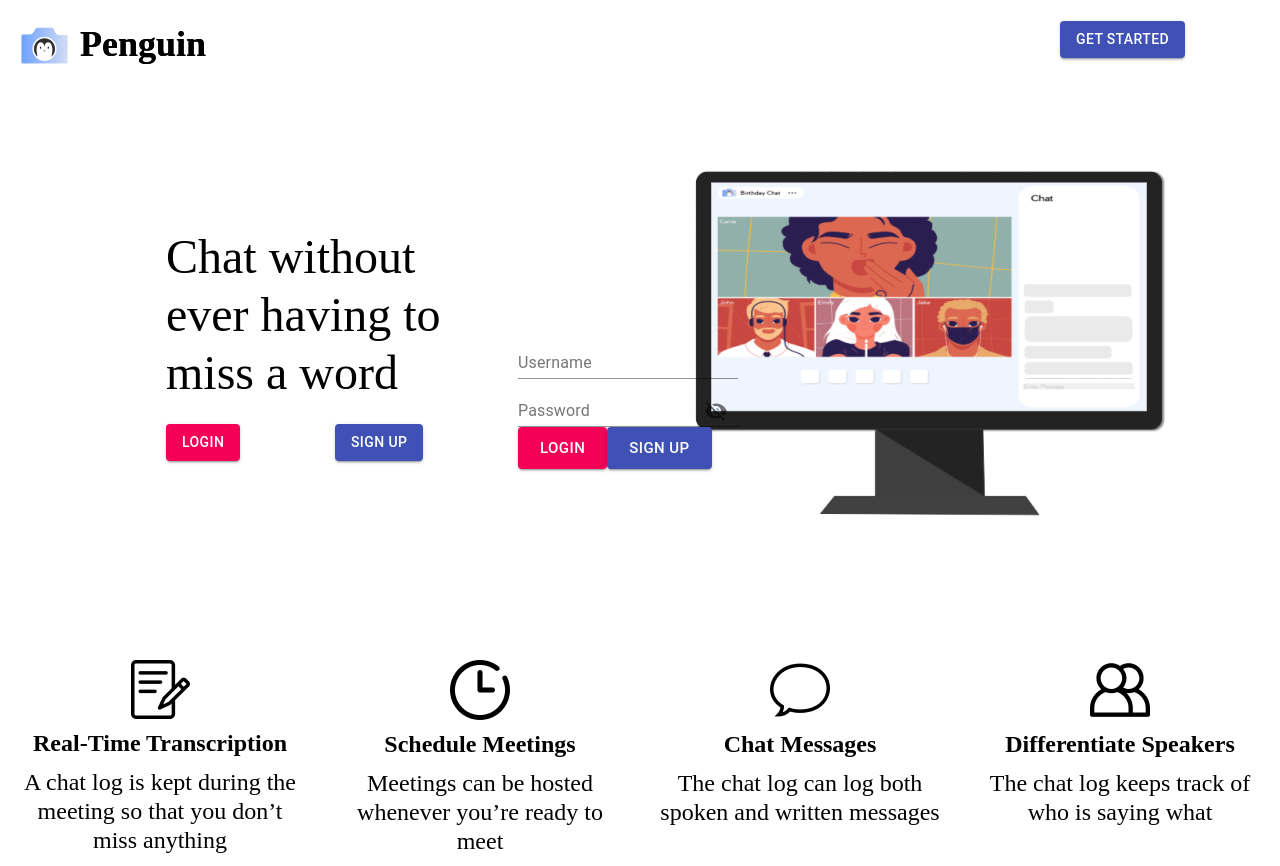
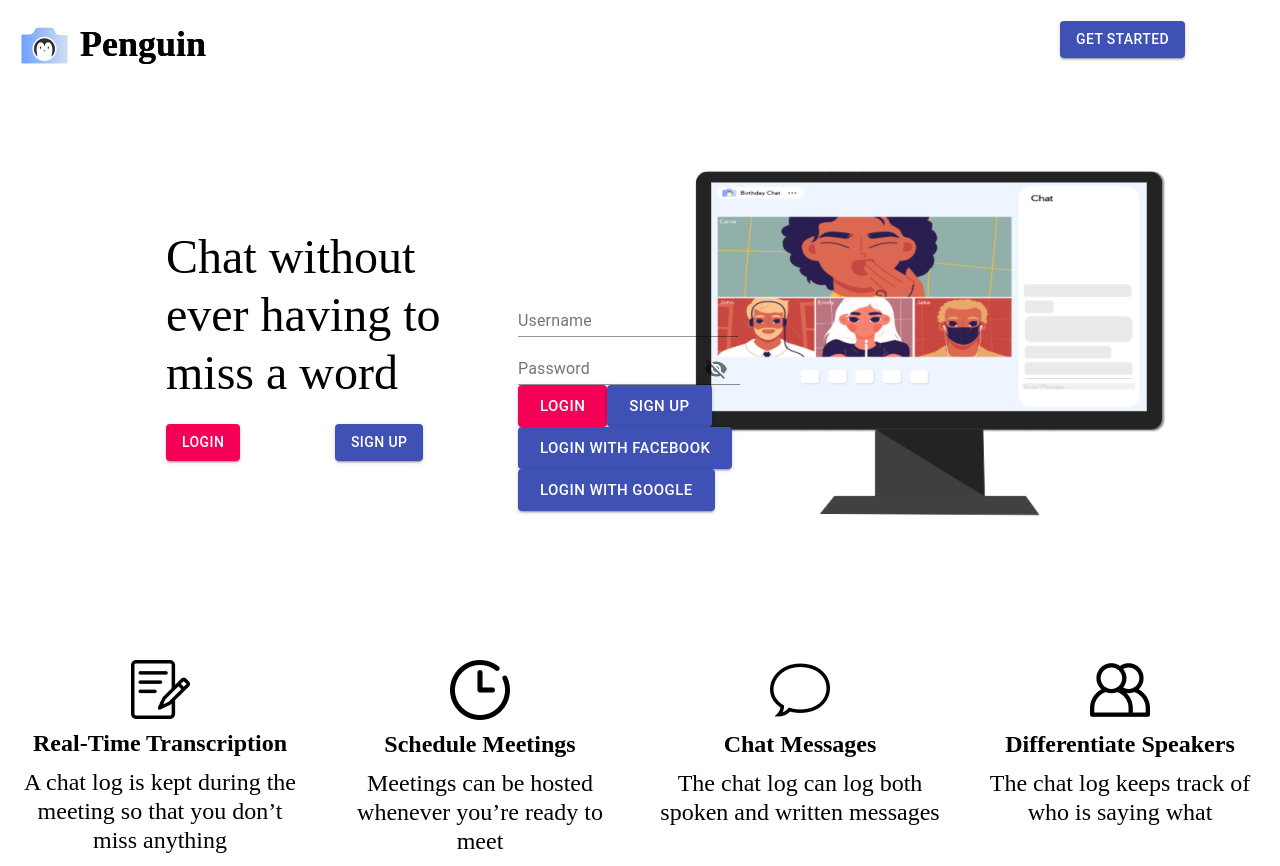
Before and after one commit to bluAsterisk/CECS448_Project, a React (Create React App) app in the folder Phase 3/penguin/: page /LoginPage/loginPage in a window 1280 px wide. Built offline with nearby package versions, Linux system fonts and the light colour scheme.

Commit message:
Added buttons for Facebook & Google
Still figuring out spacing

```diff
--- a/Phase 3/penguin/src/components/LoginPage/Buttons.js
+++ b/Phase 3/penguin/src/components/LoginPage/Buttons.js
@@ -1,9 +1,13 @@
 import React from 'react'
 import Button from '@material-ui/core/Button'
+import Grid from '@material-ui/core/Grid';
+
 
 function Buttons(){
     return(
         <div>
+            <Grid container>
+                <Grid item>
                     <Button
                         variant='contained'
                         size = "large"
@@ -17,6 +21,28 @@ function Buttons(){
                         id="signup"
                         color = "primary">Sign Up
                     </Button>
+                </Grid>
+            </Grid>
+            <Grid container>
+                <Grid item>
+                    <Button
+                        variant= 'contained'
+                        size = "large"
+                        id="signup"
+                        color = "primary">Login with Facebook
+                    </Button>
+                </Grid>
+            </Grid>
+            <Grid container>
+                <Grid item>
+                    <Button
+                        variant= 'contained'
+                        size = "large"
+                        id="signup"
+                        color = "primary">Login with Google
+                    </Button>
+                </Grid>
+            </Grid>
         </div>
     );
 }
```
Lines whose indentation alone changed are shown as unchanged.
